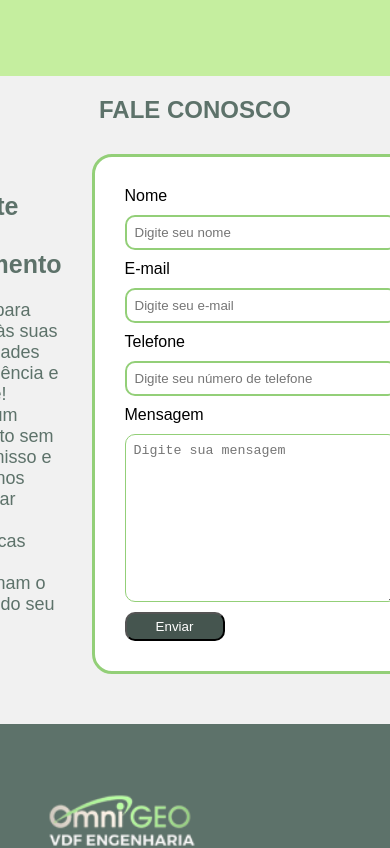
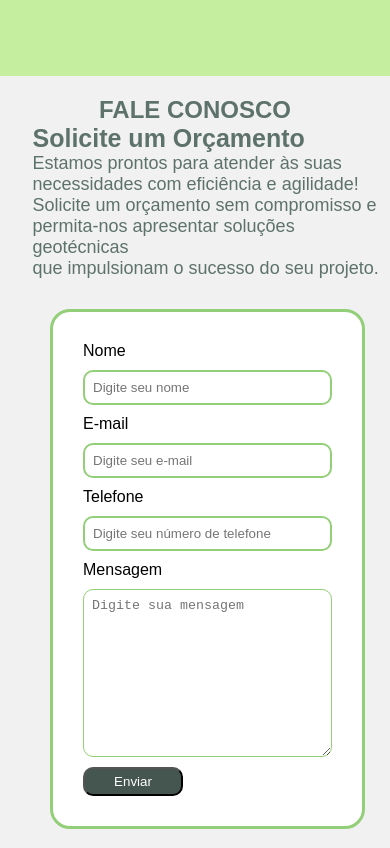
Before and after one commit to lucaslobatob/omnigeo-react, a React (Create React App) app: page / in a window 390 px wide. Shown: the part 4260-5108 px from the top of the page. Built offline with nearby package versions, Linux system fonts and the light colour scheme.

Commit message:
stylied orcamento component to  mobile environment

```diff
--- a/src/components/orcamentos/orcamento.css
+++ b/src/components/orcamentos/orcamento.css
@@ -5,6 +5,7 @@
 
 .container-orc {
   display: flex;
+  flex-wrap: wrap;
   flex-direction: row;
   align-items: center;
   justify-content: center;
@@ -72,3 +73,14 @@ textarea {
   background-color: #93cf78;
   transition: 0.3s;
 }
+
+@media (max-width: 768px) {
+  .container-orc {
+    flex-direction: column;
+  }
+
+  .orc-form {
+    width: 90%;
+    max-width: 500px;
+  }
+}
```
